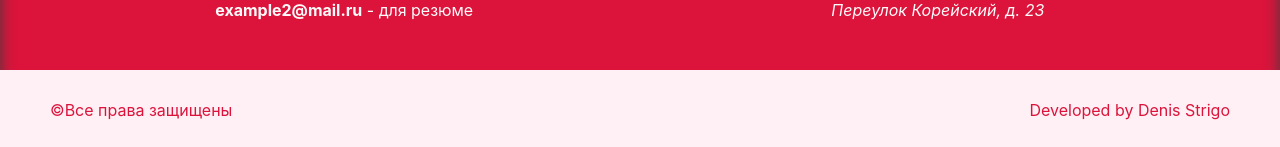
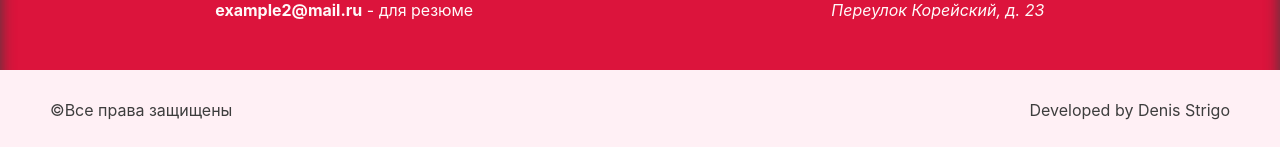
Before and after one commit to Den1sproger/CompBatya-Front-End, a Vue app: page / in a window 1280 px wide. Shown: the part 1392-1539 px from the top of the page. Built offline with nearby package versions, Linux system fonts and the light colour scheme; no server answers.

Commit message:
refactor: change info color and delete unnecessary

```diff
--- a/src/components/OfficialInfo.vue
+++ b/src/components/OfficialInfo.vue
@@ -19,9 +19,6 @@
   background-color: $background-light;
   height: 80px;
   padding: 0 50px;
-
-  p {
-    color: $text-accent;
-  }
+  color: $text-dark;
 }
 </style>
```
Also changed, not shown: src/components/SpecialistList.vue (deleted, +0 -12 lines).
